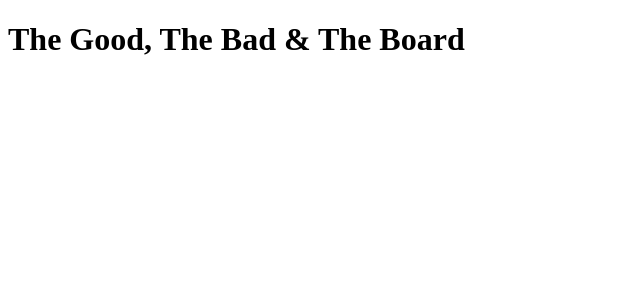
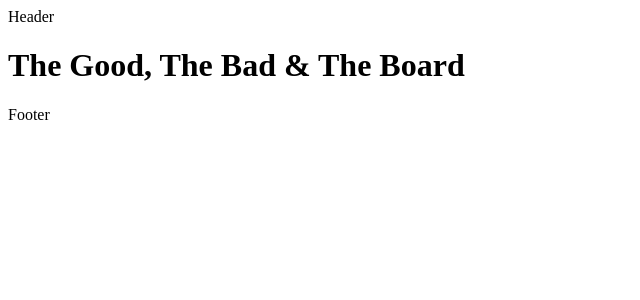
Before and after one commit to zhd4nov/thegoodthebadtheboard, a Next.js app: page / in a window 1280 px wide. Shown: the top 300 px of the page, without its empty margins (0-640 px from the left). Built offline with nearby package versions, Linux system fonts and the light colour scheme.

Commit message:
add layout components

```diff
--- /dev/null
+++ b/src/containers/layout/Footer.tsx
@@ -0,0 +1,11 @@
+import { FC, memo } from 'react';
+
+const Footer: FC = (): JSX.Element => {
+    return (
+        <footer>
+            Footer
+        </footer>
+    );
+};
+
+export default memo(Footer);
--- /dev/null
+++ b/src/containers/layout/Header.tsx
@@ -0,0 +1,11 @@
+import { memo } from 'react';
+
+const Header = () => {
+    return (
+        <header>
+            Header
+        </header>
+    );
+};
+
+export default memo(Header);
--- /dev/null
+++ b/src/containers/layout/Layout.tsx
@@ -0,0 +1,18 @@
+import { FC, memo } from 'react';
+
+import Header from './Header';
+import Footer from './Footer';
+
+const Layout = ({ children }) => {
+    return (
+        <div>
+            <Header />
+            <main>
+                {children}
+            </main>
+            <Footer />
+        </div>
+    );
+};
+
+export default memo(Layout);
--- a/src/pages/index.tsx
+++ b/src/pages/index.tsx
@@ -1,18 +1,17 @@
 import Head from "next/head";
+
+import Layout from '../containers/layout/Layout';
 
 export default function Home(): JSX.Element {
   return (
-    <div>
+    <>
       <Head>
         <title>Home</title>
       </Head>
 
-      <main>
+      <Layout>
         <h1>The Good, The Bad & The Board</h1>
-        <div />
-      </main>
-
-      <footer />
-    </div>
+      </Layout>
+    </>
   );
 }
```
